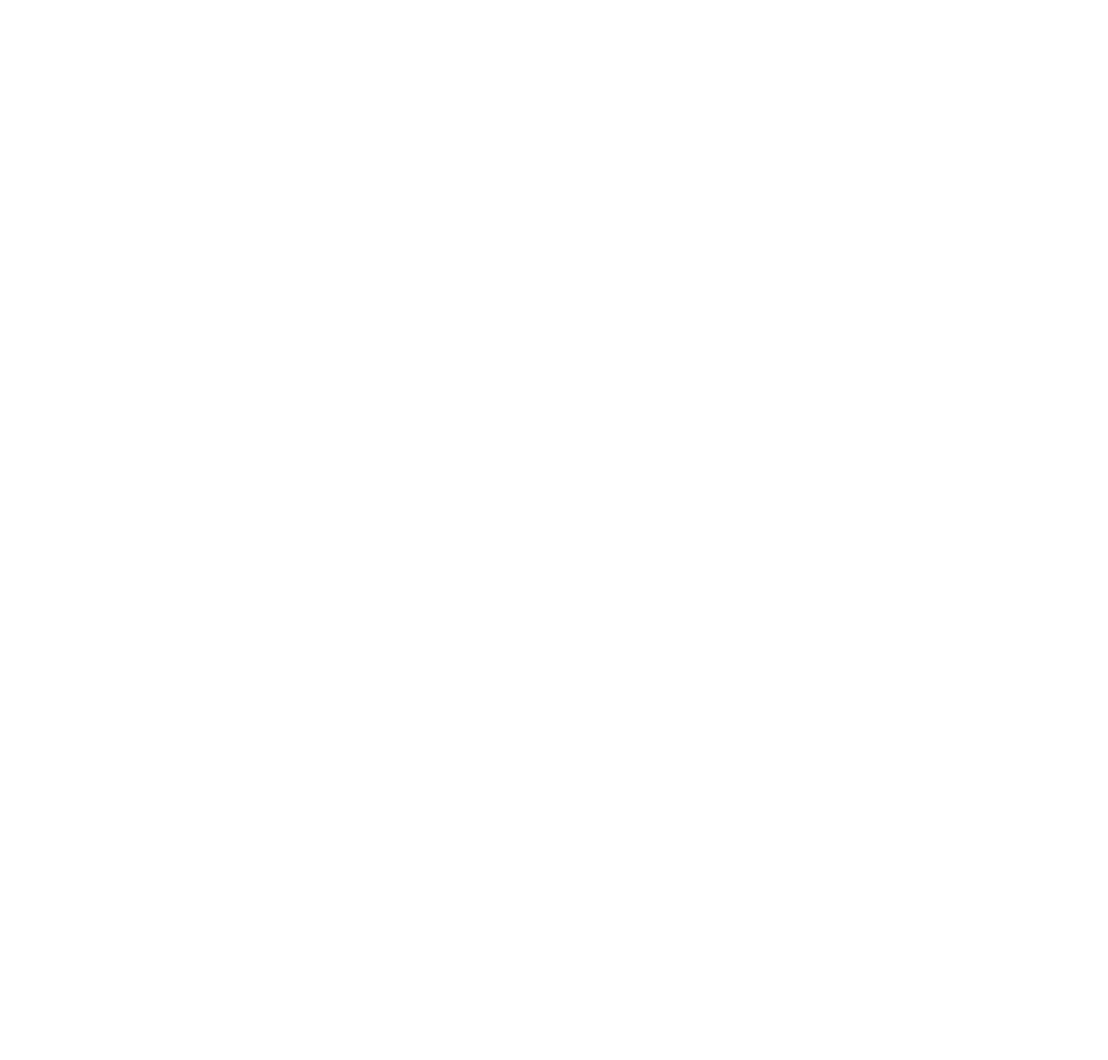
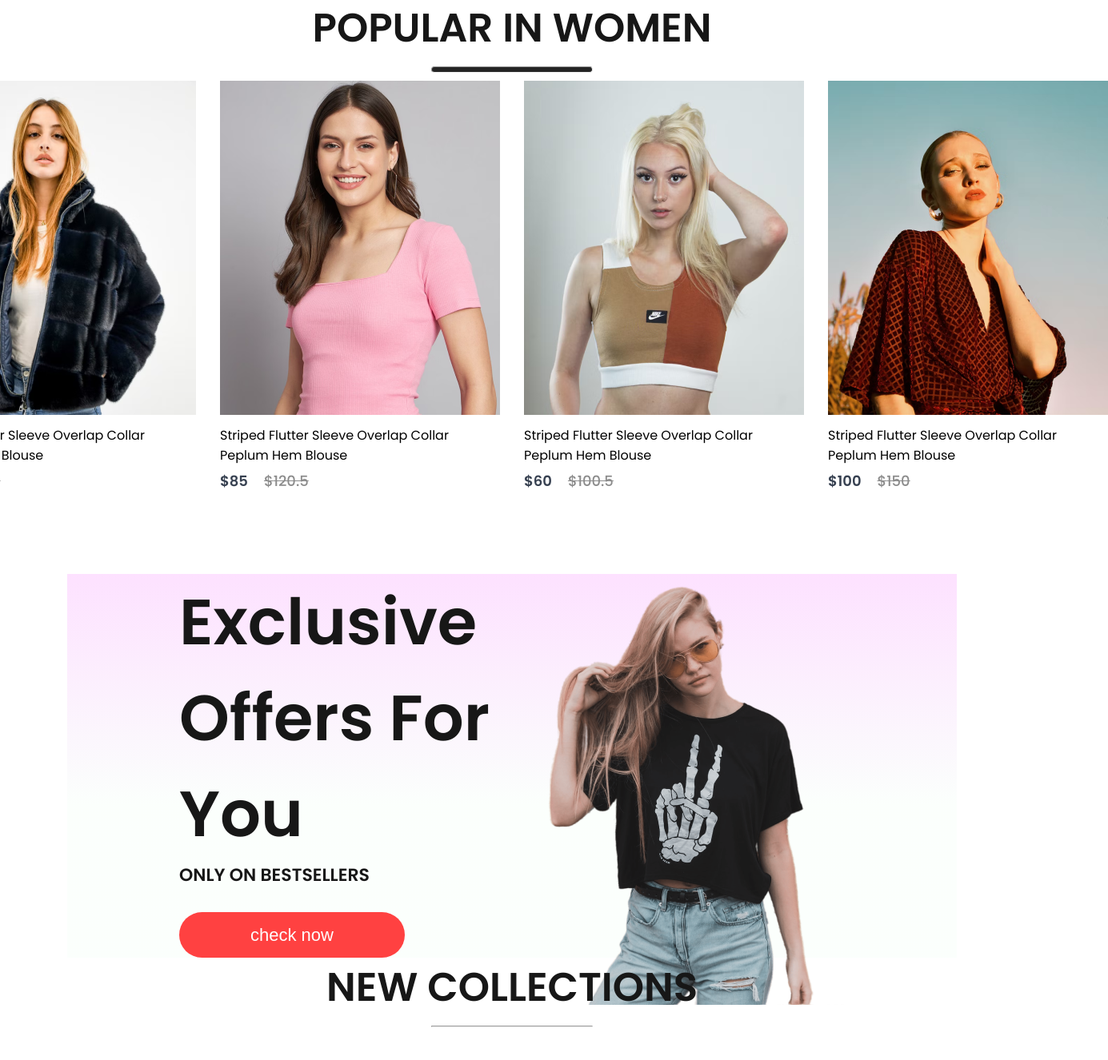
Before and after one commit to mrisham/e-commerce, a React (Create React App) app: page / in a window 1280 px wide. Shown: the part 899-2225 px from the top of the page at 80% size, 1385 px wide, since content can reach past the window. Before the commit the page ends 918 px from the top, so only its background shows below. Built offline with nearby package versions, Linux system fonts and the light colour scheme.

Commit message:
added popular, newCollectiond, offers page

```diff
--- a/src/components/hero/Hero.jsx
+++ b/src/components/hero/Hero.jsx
@@ -9,7 +9,7 @@ const Hero = () => {
       <div className="hero-left">
         <h2>New Arrivals only</h2>
         <div>
-          <div className="hero-hand-items">
+          <div className="hero-hand-icon">
             <p>new</p>
             <img src={hand_icon} alt="" />
           </div>
--- /dev/null
+++ b/src/components/item/Item.jsx
@@ -0,0 +1,16 @@
+import React from "react";
+import "./item.css";
+const Item = (props) => {
+  return (
+    <div className="item">
+      <img src={props.image} alt="" />
+      <p>{props.name}</p>
+      <div className="item-prices">
+        <div className="item-price-new">${props.new_price}</div>
+        <div className="item-price-old">${props.old_price}</div>
+      </div>
+    </div>
+  );
+};
+
+export default Item;
--- /dev/null
+++ b/src/components/item/item.css
@@ -0,0 +1,25 @@
+.item {
+  width: 350px;
+}
+.item p {
+  margin: 6px 0px;
+}
+.item-prices {
+  display: flex;
+  gap: 20px;
+}
+.item-price-new {
+  color: #374151;
+  font-size: 18px;
+  font-weight: 600;
+}
+.item-price-old {
+  color: #8c8c8c;
+  font-size: 18px;
+  font-weight: 500;
+  text-decoration: line-through;
+}
+.item:hover {
+  transform: scale(1.05);
+  transition: 0.6s;
+}
--- /dev/null
+++ b/src/components/newCollections/NewCollections.jsx
@@ -0,0 +1,27 @@
+import React from "react";
+import "./newCollections.css";
+import new_collections from "../assets/new_collections";
+import Item from "../item/Item";
+const NewCollections = () => {
+  return (
+    <div className="new-collections">
+      <h1>NEW COLLECTIONS</h1>
+      <hr />
+      <div className="collections">
+        {new_collections.map((item, i) => {
+          return (
+            <Item
+              key={i}
+              image={item.image}
+              name={item.name}
+              old_price={item.old_price}
+              new_price={item.new_price}
+            />
+          );
+        })}
+      </div>
+    </div>
+  );
+};
+
+export default NewCollections;
--- /dev/null
+++ b/src/components/newCollections/newCollections.css
@@ -0,0 +1,24 @@
+.new-collections {
+  display: flex;
+  align-items: center;
+  flex-direction: column;
+  gap: 10px;
+  height: 90vh;
+}
+.new-collections h1 {
+  color: #171717;
+  font-size: 50px;
+  font-weight: 600;
+}
+.new-collections hr {
+  width: 200px;
+  height: 6px;
+  border-radius: 10px;
+  background: #252525;
+}
+.collections {
+  display: grid;
+  grid-template-columns: 1fr 1fr 1fr 1fr;
+  margin: 50px;
+  gap: 30px;
+}
--- /dev/null
+++ b/src/components/offers/Offers.jsx
@@ -0,0 +1,21 @@
+import React from "react";
+import "./offers.css";
+import exclusive_image from "../assets/exclusive_image.png";
+const Offers = () => {
+  return (
+    <div className="offers">
+      <div className="offers-left">
+        <h1>Exclusive</h1>
+        <h1>Offers For You</h1>
+        <p>ONLY ON BESTSELLERS</p>
+        <button>check now</button>
+      </div>
+
+      <div className="offers-right">
+        <img src={exclusive_image} alt="" />
+      </div>
+    </div>
+  );
+};
+
+export default Offers;
--- /dev/null
+++ b/src/components/offers/offers.css
@@ -0,0 +1,43 @@
+.offers {
+  display: flex;
+  width: 65%;
+  height: 60vh;
+  margin: auto;
+  padding: 0 140px;
+  background: linear-gradient(180deg, #fde1ff 0%, #e1ffea22 60%);
+}
+.offers-left {
+  flex: 1;
+  display: flex;
+  flex-direction: column;
+  justify-content: center;
+}
+.offers-left h1 {
+  font-size: 80px;
+  font-weight: 600;
+  color: #171717;
+}
+.offers-left p {
+  font-size: 22px;
+  font-weight: 600;
+  color: #171717;
+}
+.offers-left button {
+  width: 282px;
+  height: 70px;
+  border-radius: 53px;
+  background-color: #ff4141;
+  color: white;
+  border: none;
+  font-size: 22px;
+  font-weight: 500;
+  margin-top: 30px;
+  cursor: pointer;
+}
+.offers-right {
+  flex: 1;
+  display: flex;
+  align-items: center;
+  justify-content: flex-end;
+  padding-top: 50px;
+}
--- /dev/null
+++ b/src/components/popular/Popular.jsx
@@ -0,0 +1,27 @@
+import React from "react";
+import "./popular.css";
+import data_product from "../assets/data";
+import Item from "../item/Item";
+const Popular = () => {
+  return (
+    <div className="popular">
+      <h1>POPULAR IN WOMEN</h1>
+      <hr />
+      <div className="popular-item">
+        {data_product.map((item, i) => {
+          return (
+            <Item
+              key={i}
+              image={item.image}
+              name={item.name}
+              old_price={item.old_price}
+              new_price={item.new_price}
+            />
+          );
+        })}
+      </div>
+    </div>
+  );
+};
+
+export default Popular;
--- /dev/null
+++ b/src/components/popular/popular.css
@@ -0,0 +1,22 @@
+.popular {
+  display: flex;
+  align-items: center;
+  flex-direction: column;
+  gap: 10px;
+  height: 90vh;
+}
+.popular h1 {
+  color: #171717;
+  font-size: 50px;
+  font-weight: 600;
+}
+.popular hr {
+  width: 200px;
+  height: 6px;
+  border-radius: 10px;
+  background: #252525;
+}
+.popular-item {
+  display: flex;
+  gap: 30px;
+}
--- a/src/pages/Shop.jsx
+++ b/src/pages/Shop.jsx
@@ -1,10 +1,16 @@
 import React from "react";
 import Hero from "../components/hero/Hero";
+import Popular from "../components/popular/Popular";
+import Offers from "../components/offers/Offers";
+import NewCollections from "../components/newCollections/NewCollections";
 
 const Shop = () => {
   return (
     <div>
       <Hero />
+      <Popular />
+      <Offers />
+      <NewCollections />
     </div>
   );
 };
```
